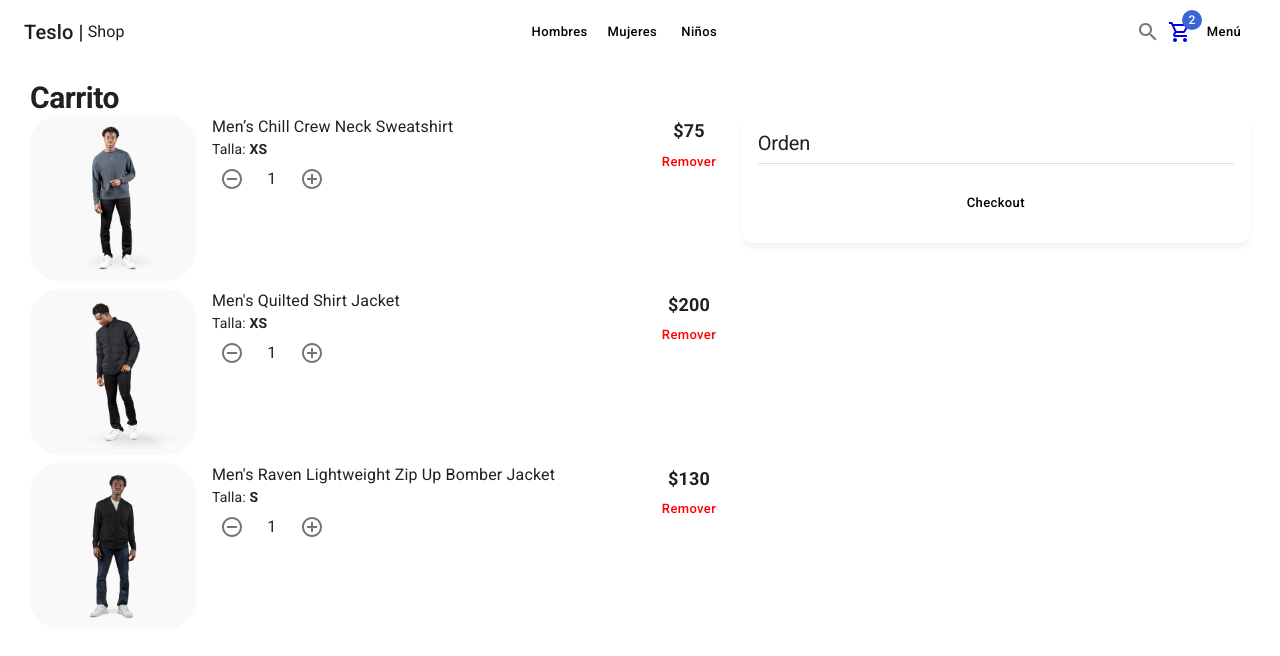
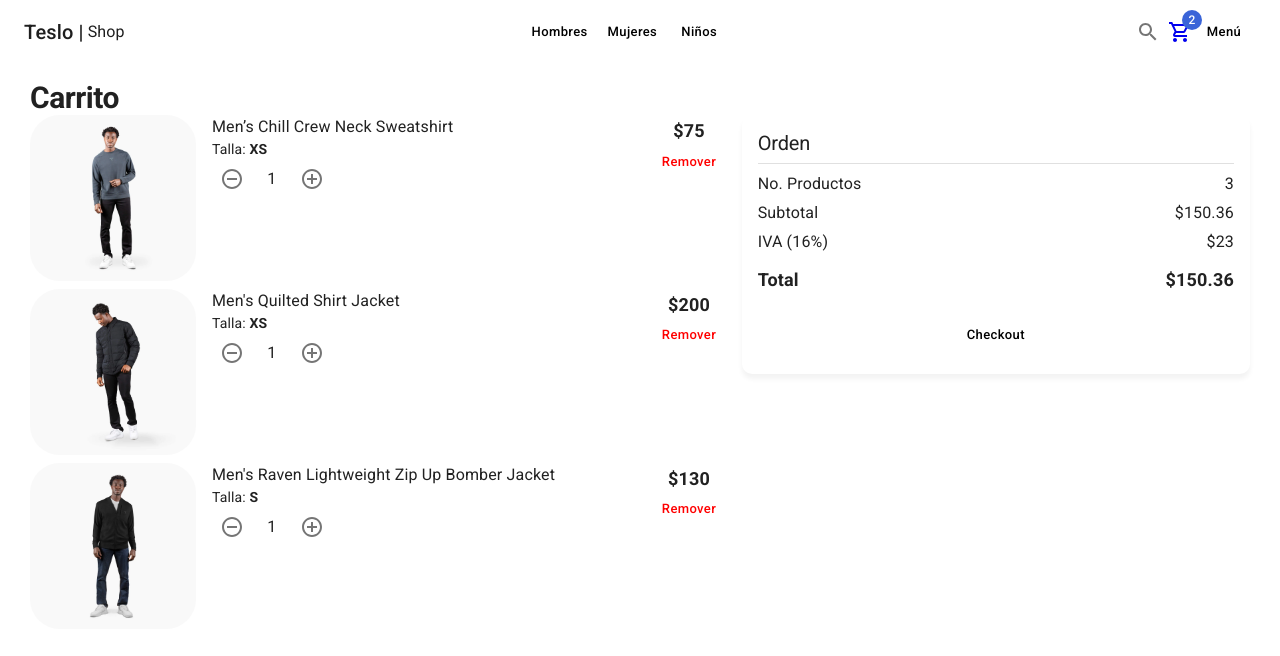
Before and after one commit to HouseCham/teslo-app, a Next.js app: page /cart in a window 1280 px wide. Shown: the top 656 px of the page. Built offline with nearby package versions, Linux system fonts and the light colour scheme.

Commit message:
order summary implemented

```diff
--- a/components/cart/CartList.tsx
+++ b/components/cart/CartList.tsx
@@ -1,4 +1,4 @@
-import React from 'react'
+import React, { FC } from 'react'
 import { initialData } from '../../database/products'
 import { Box, Button, CardActionArea, CardMedia, Grid, Typography } from '@mui/material'
 import NextLink from 'next/link'
@@ -10,7 +10,11 @@ const productsInCart = [
     initialData.products[2],
 ]
 
-const CartList = () => {
+interface CartListProps {
+    editable?: boolean
+}
+
+const CartList: FC<CartListProps> = ({ editable = false }) => {
 
     return (
         <>
@@ -34,18 +38,24 @@ const CartList = () => {
                         <Grid item xs={7}>
                             <Box display='flex' flexDirection='column'>
                                 {/* Nombre del producto */}
-                            <Typography variant='body1'>{ product.title }</Typography>
+                                <Typography variant='body1'>{product.title}</Typography>
                                 {/* Talle del producto */}
-                            <Typography variant='body2'>Talla: <strong>{ product.sizes[0] }</strong></Typography>
+                                <Typography variant='body2'>Talla: <strong>{product.sizes[0]}</strong></Typography>
                                 {/* Cantidad del producto */}
-                            <ItemCounter />
+                                {editable
+                                    ? <ItemCounter />
+                                    : <Typography variant='h4'>3</Typography>
+                                }
                             </Box>
                         </Grid>
                         <Grid item xs={2} display={'flex'} alignItems={'center'} flexDirection={'column'}>
                             {/* Precio del producto */}
-                        <Typography variant='subtitle1'>${ product.price }</Typography>
+                            <Typography variant='subtitle1'>${product.price}</Typography>
                             {/* Eliminar producto */}
+                            {editable && (
                                 <Button variant='text' color='secondary' style={{ color: 'red' }}>Remover</Button>
+                            )
+                            }
                         </Grid>
                     </Grid>
                 ))
--- /dev/null
+++ b/components/cart/OrderSummary.tsx
@@ -0,0 +1,44 @@
+import { Grid, Typography } from '@mui/material'
+import React from 'react'
+
+const OrderSummary = () => {
+  return (
+    <Grid container>
+        { /* Total of items */ }
+        <Grid item xs={6} marginBottom={'5px'}>
+            <Typography>No. Productos</Typography>
+        </Grid>
+        <Grid item xs={6} display={'flex'} justifyContent={'end'}>
+            <Typography>3</Typography>
+        </Grid>
+
+        { /* Subtotal */ }
+        <Grid item xs={6} marginBottom={'5px'}>
+            <Typography>Subtotal</Typography>
+        </Grid>
+        <Grid item xs={6} display={'flex'} justifyContent={'end'}>
+            <Typography>${150.36}</Typography>
+        </Grid>
+
+        { /* Taxes */ }
+        <Grid item xs={6} marginBottom={'10px'}>
+            <Typography>IVA (16%)</Typography>
+        </Grid>
+        <Grid item xs={6} display={'flex'} justifyContent={'end'}>
+            <Typography>${23}</Typography>
+        </Grid>
+
+        { /* Total */ }
+        <Grid item xs={6}>
+            <Typography variant='subtitle1'>Total</Typography>
+        </Grid>
+        <Grid item xs={6} display={'flex'} justifyContent={'end'}>
+            <Typography variant='subtitle1'>
+                <strong>${150.36}</strong>
+            </Typography>
+        </Grid>
+    </Grid>
+  )
+}
+
+export default OrderSummary
--- a/components/cart/index.ts
+++ b/components/cart/index.ts
@@ -1 +1,2 @@
 export * from './CartList';
+export * from './OrderSummary';
--- a/pages/cart/index.tsx
+++ b/pages/cart/index.tsx
@@ -2,6 +2,7 @@ import React from 'react'
 import ShopLayout from '../../components/layouts/ShopLayout'
 import { Box, Button, Card, CardContent, Divider, Grid, Typography } from '@mui/material'
 import CartList from '../../components/cart/CartList'
+import OrderSummary from '../../components/cart/OrderSummary'
 
 const CartPage = () => {
   return (
@@ -11,7 +12,7 @@ const CartPage = () => {
         <Grid container>
             <Grid item xs={12} sm={7}>
                 {/* cart items */}
-                <CartList />
+                <CartList editable />
             </Grid>
             <Grid item xs={12} sm={5}>
                 {/* cart summary */}
@@ -21,8 +22,16 @@ const CartPage = () => {
                         <Divider sx={{ my: 1 }} />
 
                         { /* Order summary */ }
+                        <OrderSummary />
+
+                        { /* Checkout button */ }
                         <Box sx={{ mt: 3 }}>
-                            <Button color='secondary' className='circular-btn' fullWidth>Checkout</Button>
+                            <Button
+                                color='secondary'
+                                className='circular-btn'
+                                fullWidth>
+                                    Checkout
+                            </Button>
                         </Box>
                     </CardContent>
                 </Card>
```
Lines whose indentation alone changed are shown as unchanged.
